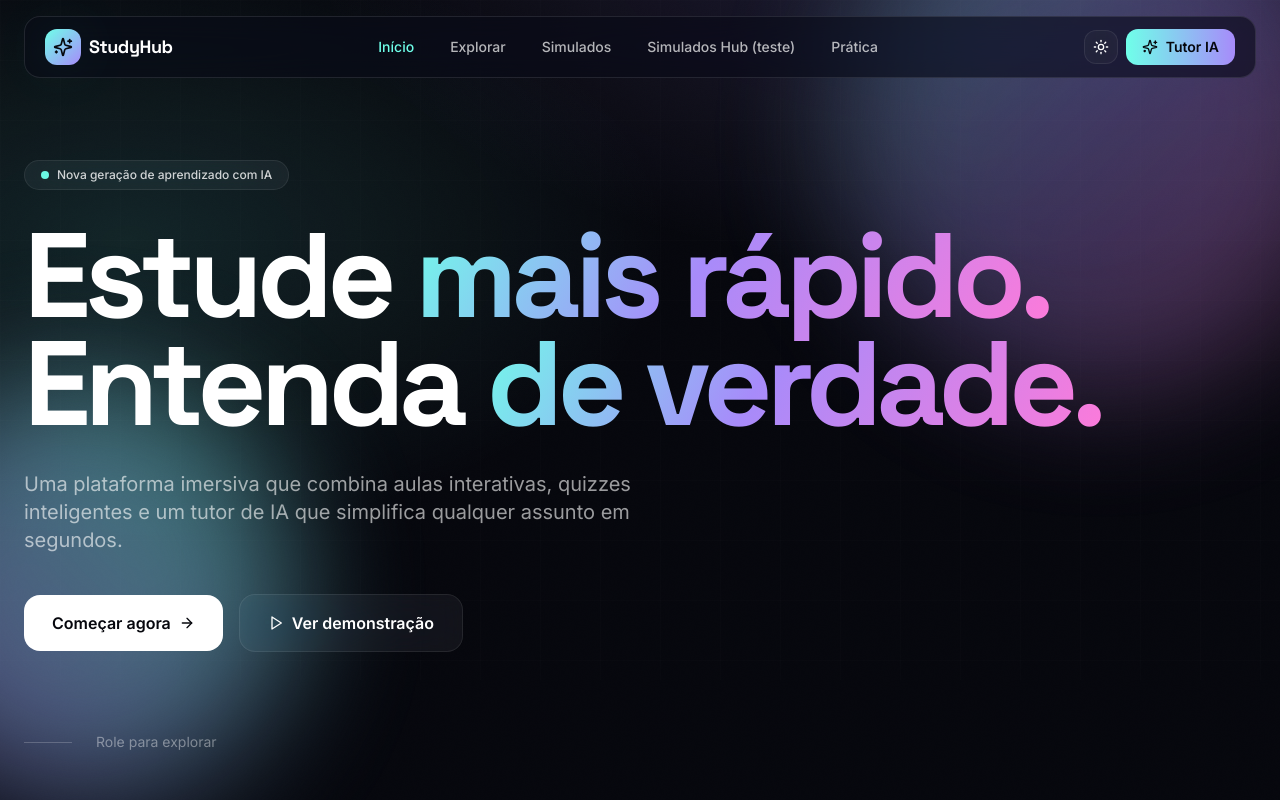
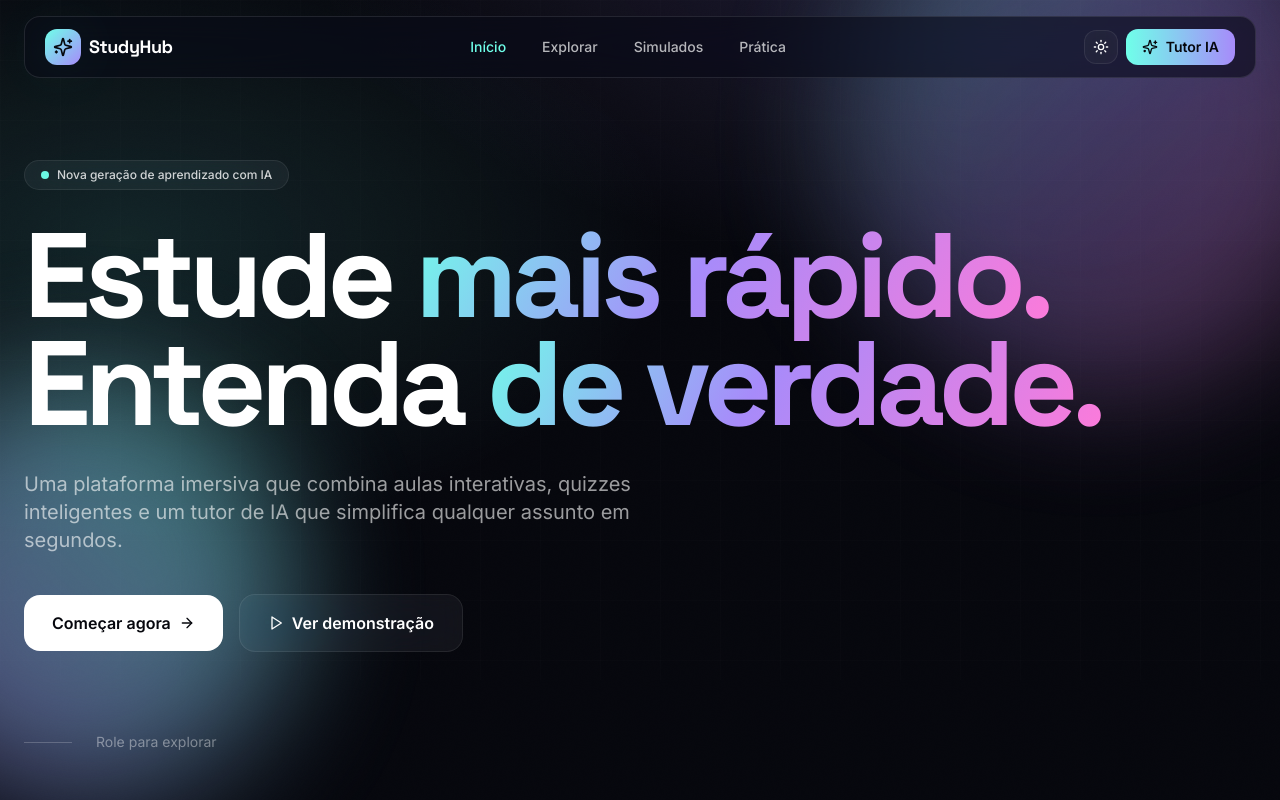
Before and after one commit to Thg1337/studyhub, a React (Vite) app: page / in a window 1280 px wide. Shown: the top 800 px of the page. Built offline with nearby package versions, Linux system fonts and the light colour scheme.

Commit message:
chore: remover aba EnemHub (paga)

```diff
--- a/src/App.jsx
+++ b/src/App.jsx
@@ -11,7 +11,6 @@ import { ThemeProvider } from './components/ThemeToggle.jsx'
 const Quiz = lazy(() => import('./pages/Quiz.jsx'))
 const Explore = lazy(() => import('./pages/Explore.jsx'))
 const Simulados = lazy(() => import('./pages/Simulados.jsx'))
-const SimuladosHub = lazy(() => import('./pages/SimuladosHub.jsx'))
 
 function PageFallback() {
   return (
@@ -74,7 +73,6 @@ export default function App() {
                   <Route path="/quiz/:subject" element={<Quiz onOpenChat={() => setChatOpen(true)} />} />
                   <Route path="/explore" element={<Explore />} />
                   <Route path="/simulados" element={<Simulados />} />
-                  <Route path="/simulados-hub" element={<SimuladosHub />} />
                 </Routes>
               </motion.div>
             </AnimatePresence>
--- a/src/components/Navbar.jsx
+++ b/src/components/Navbar.jsx
@@ -30,7 +30,6 @@ export default function Navbar({ onOpenChat }) {
               { to: '/', label: 'Início' },
               { to: '/explore', label: 'Explorar' },
               { to: '/simulados', label: 'Simulados' },
-              { to: '/simulados-hub', label: 'Simulados Hub (teste)' },
               { to: '/quiz/Matemática', label: 'Prática' }
             ].map((l) => (
               <Link
@@ -74,7 +73,6 @@ export default function Navbar({ onOpenChat }) {
             <Link to="/" onClick={() => setOpen(false)} className="px-4 py-2 rounded-xl text-sm hover:bg-white/5">Início</Link>
             <Link to="/explore" onClick={() => setOpen(false)} className="px-4 py-2 rounded-xl text-sm hover:bg-white/5">Explorar</Link>
             <Link to="/simulados" onClick={() => setOpen(false)} className="px-4 py-2 rounded-xl text-sm hover:bg-white/5 dark:hover:bg-white/5">Simulados</Link>
-            <Link to="/simulados-hub" onClick={() => setOpen(false)} className="px-4 py-2 rounded-xl text-sm hover:bg-white/5 dark:hover:bg-white/5">Simulados Hub (teste)</Link>
             <Link to="/quiz/Matemática" onClick={() => setOpen(false)} className="px-4 py-2 rounded-xl text-sm hover:bg-white/5">Prática</Link>
             <button onClick={() => { setOpen(false); onOpenChat() }} className="px-4 py-2 rounded-xl text-sm text-left bg-gradient-to-r from-neon-cyan to-neon-violet text-ink-950 font-semibold">Tutor IA</button>
           </motion.div>
```
